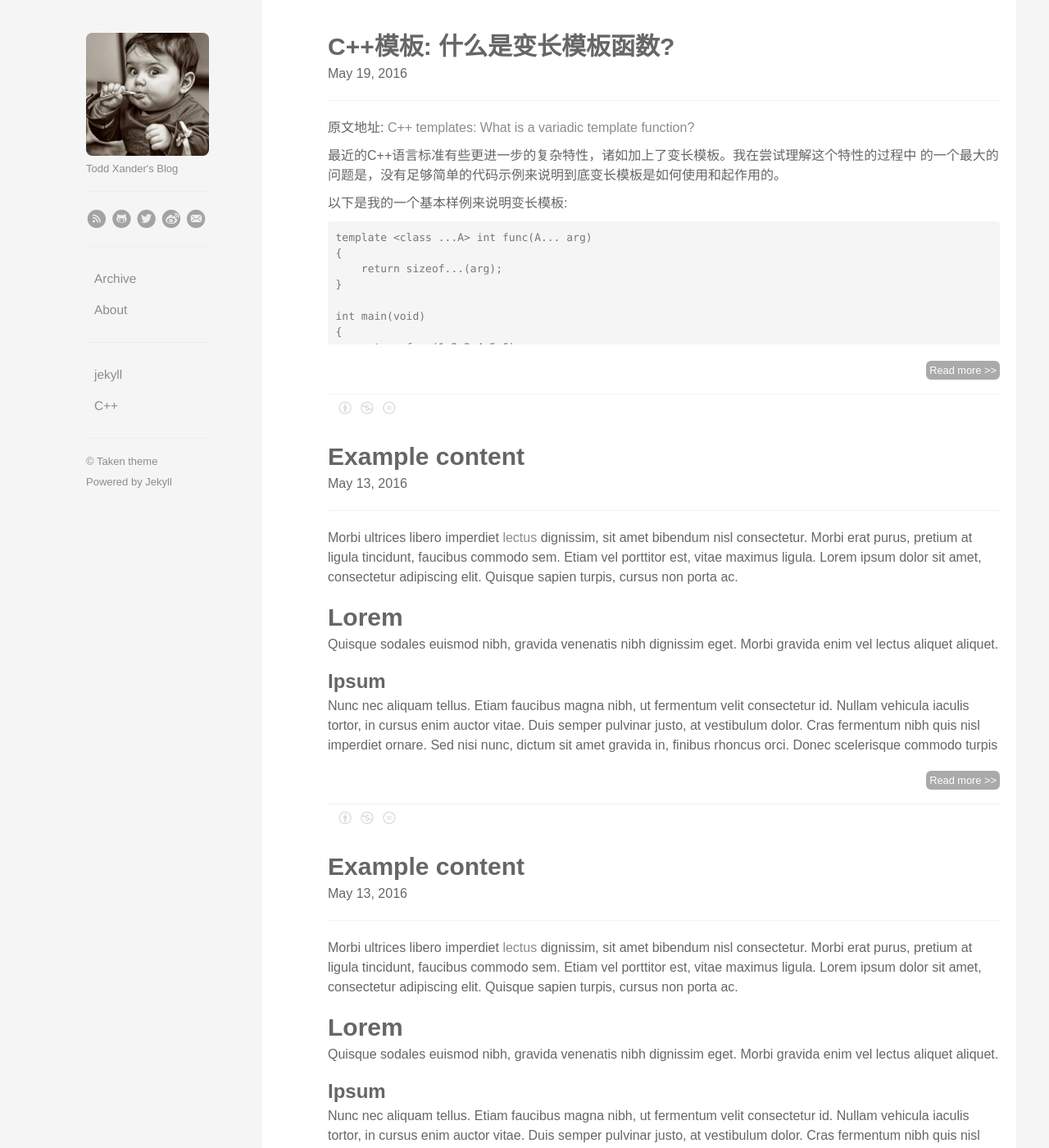
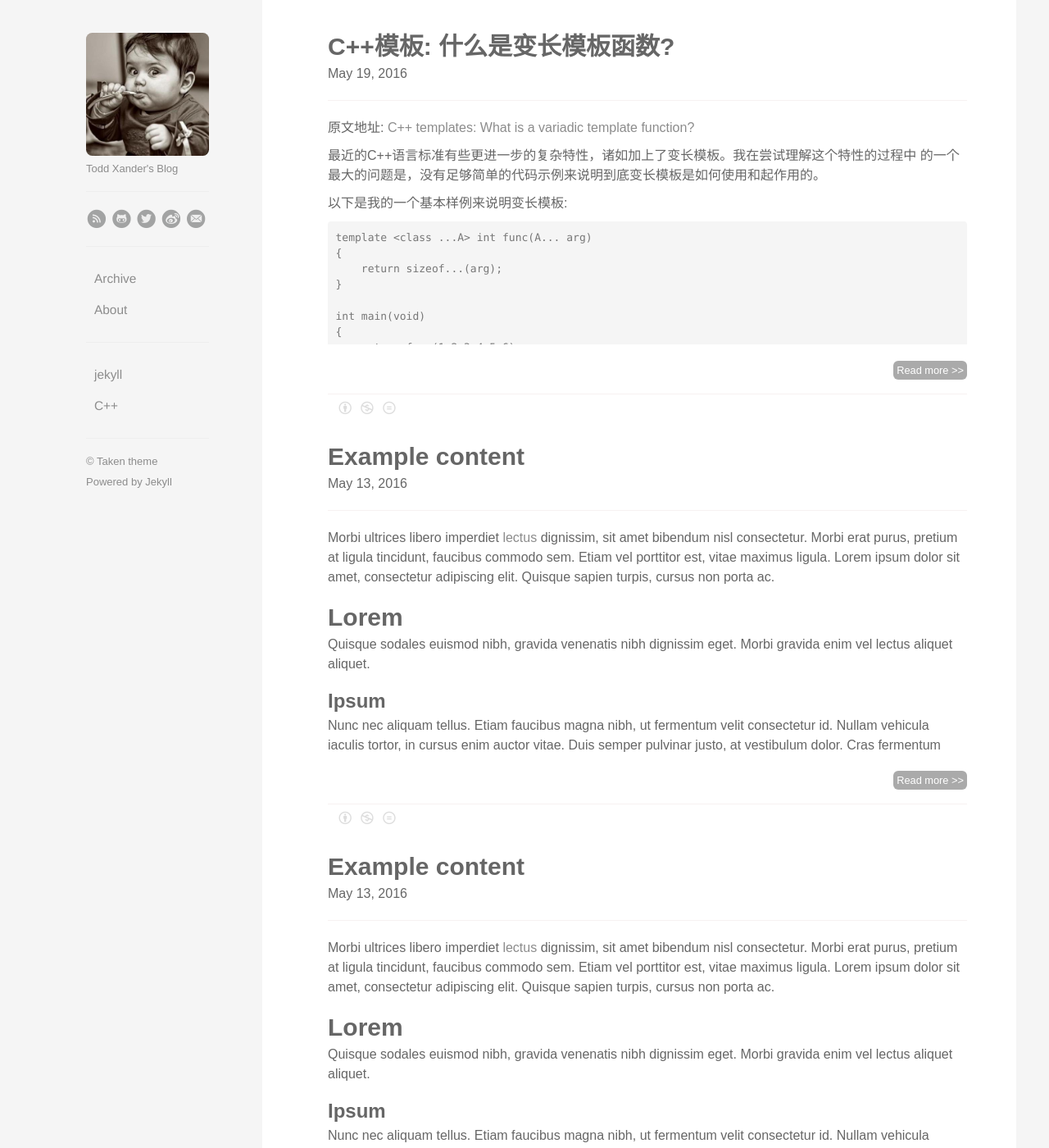
Before and after one commit to todd-xander/todd-xander.github.io, a Jekyll site: the page built from index.html, in a window 1280 px wide and 1400 px high. Shown: the whole window at 82% size. Built offline with Jekyll 4.4.1, drawn with Linux system fonts in a browser that asks for light colours; the list of posts is cut into pages by our own code.

Commit message:
Update style.scss

```diff
--- a/css/style.scss
+++ b/css/style.scss
@@ -136,7 +136,7 @@ th.title {
 /* ------------ Content Style -------------- */
 
 .content {
-  padding: 20px 20px 20px 360px;
+  padding: 20px 60px 20px 360px;
 
   font-family: Arial, sans-serif;
   background-color: #fff;
```
